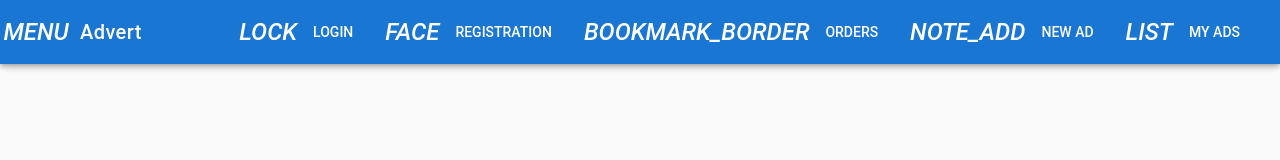
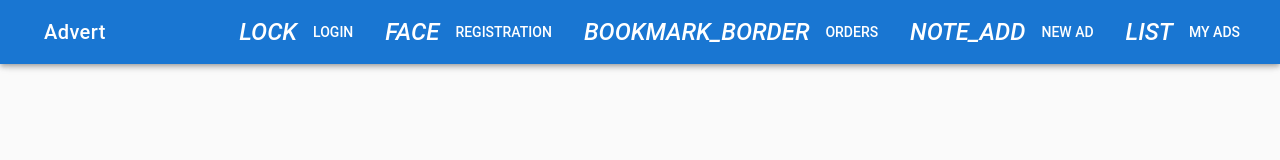
Before and after one commit to Greifrut/advert_vue, a Vue app in the folder advert-vue/: page / in a window 1280 px wide. Shown: the top 160 px of the page. Built offline with nearby package versions, Linux system fonts and the light colour scheme; the HTML template or start-up script is replaced by a standard one.

Commit message:
small adaptiv

```diff
--- a/advert-vue/src/App.vue
+++ b/advert-vue/src/App.vue
@@ -12,13 +12,18 @@
             <v-icon>{{link.icon}}</v-icon>
           </v-list-tile-action>
           <v-list-tile-content>
-            <v-list-title-title v-text="link.title"></v-list-title-title>
+            <v-list-tile-title v-text="link.title"></v-list-tile-title>
           </v-list-tile-content>
         </v-list-tile>
       </v-list>
     </v-navigation-drawer>
+
     <v-toolbar app dark color="primary">
-      <v-toolbar-side-icon @click="drawer = !drawer"></v-toolbar-side-icon>
+      <v-toolbar-side-icon
+       @click="drawer = !drawer"
+       class="hidden-md-and-up"
+       >
+       </v-toolbar-side-icon>
       <v-toolbar-title>Advert</v-toolbar-title>
       <v-spacer></v-spacer>
       <v-toolbar-items class="hidden-sm-and-down">
@@ -33,9 +38,11 @@
         </v-btn>
       </v-toolbar-items>
     </v-toolbar>
+
     <v-content>
       <router-view></router-view>
     </v-content>
+
   </v-app>
 </template>
 
```
